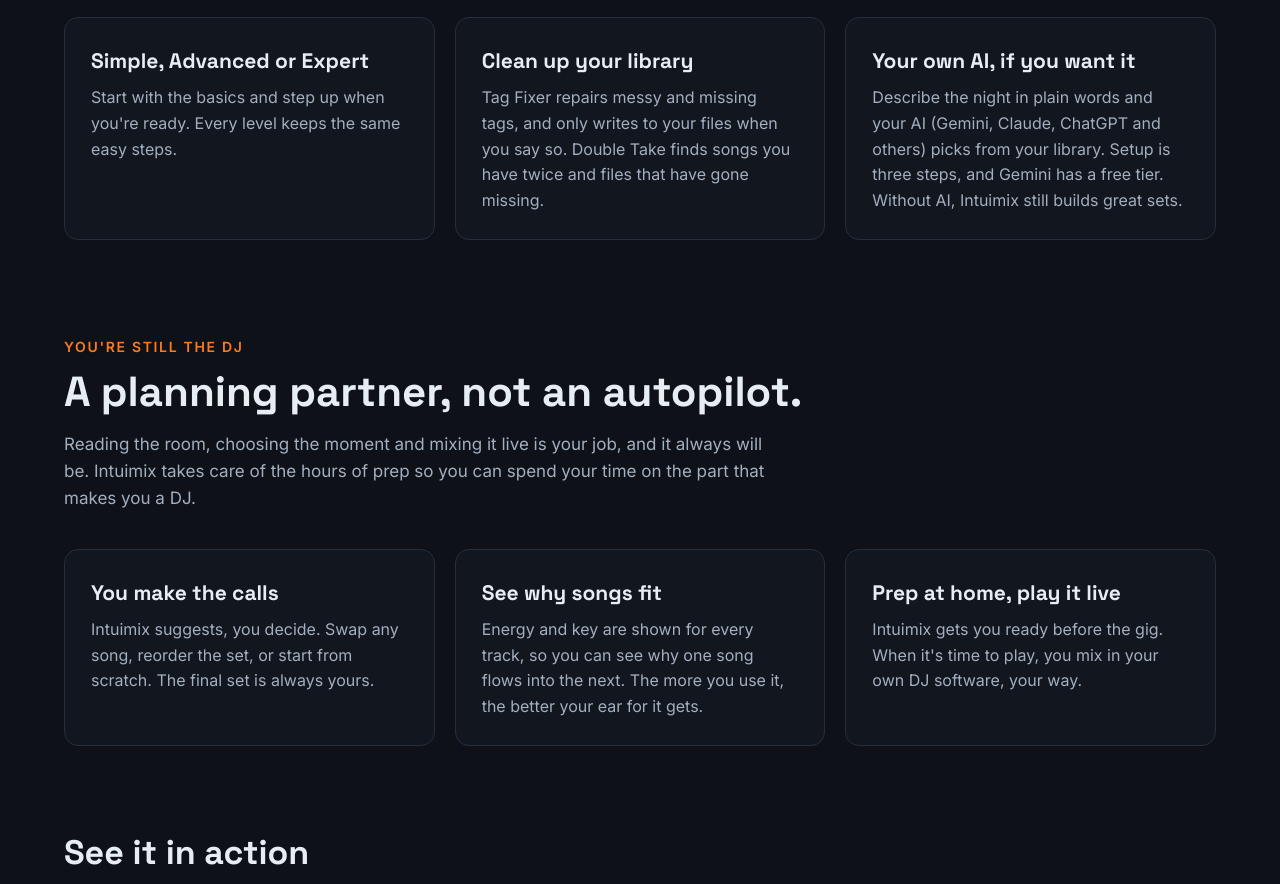
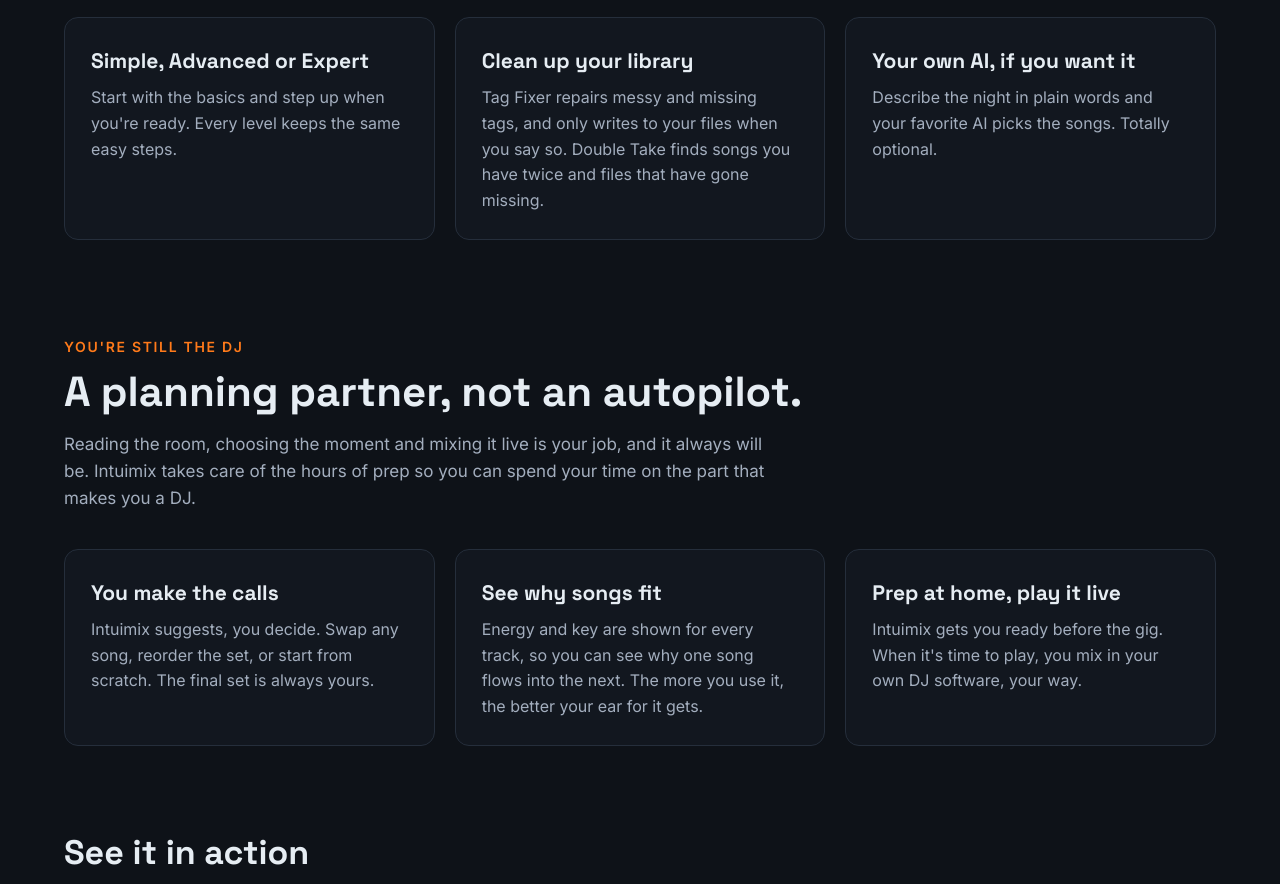
Before and after one commit to dj1203productions-stack/dj1203labs-website, a plain HTML site: page index.html in a window 1280 px wide. Shown: the part 1371-2255 px from the top of the page. Drawn offline with Linux system fonts and the light colour scheme.

Commit message:
Shorter Your own AI card
Co-Authored-By: Claude Opus 5.5 <noreply@anthropic.com>
Claude-Session: https://claude.ai/code/session_01AfL8RjoBV5FuYz3syPNsVn

```diff
--- a/index.html
+++ b/index.html
@@ -109,7 +109,7 @@ details.sec.small>summary::after{top:9px}
 </div>
 <div style="flex: 1 1 320px; background: #12171f; border: 1px solid #252e3b; border-radius: 14px; padding: 26px">
 <h3 style="font-family: 'Space Grotesk', sans-serif; font-size: 21px; margin: 0 0 8px">Your own AI, if you want it</h3>
-<p style="margin: 0; color: #a3aebe; font-size: 16px">Describe the night in plain words and your AI (Gemini, Claude, ChatGPT and others) picks from your library. Setup is three steps, and Gemini has a free tier. Without AI, Intuimix still builds great sets.</p>
+<p style="margin: 0; color: #a3aebe; font-size: 16px">Describe the night in plain words and your favorite AI picks the songs. Totally optional.</p>
 </div>
 </div>
 </section>
```
